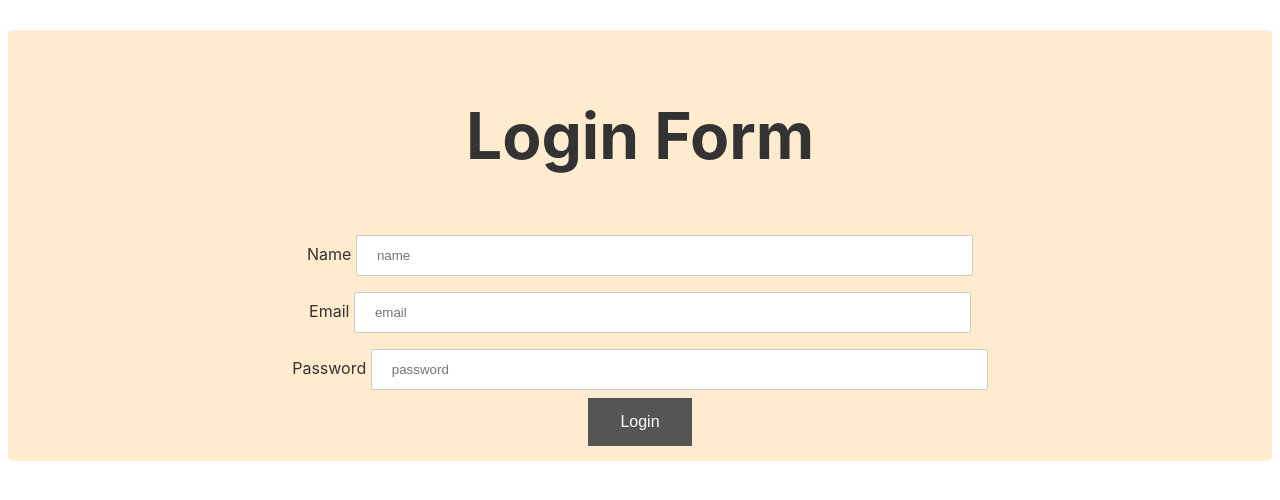
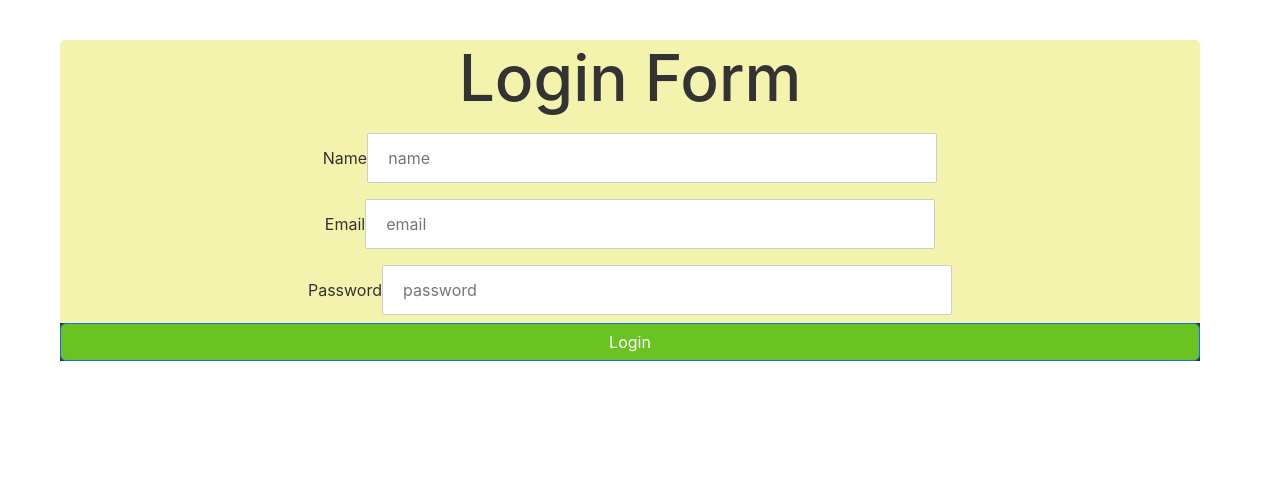
Before and after one commit to rabayarabu/React-Express-Project, a React (Create React App) app in the folder client/: page / in a window 1280 px wide. Shown: the top 500 px of the page. Built offline with nearby package versions, Linux system fonts and the light colour scheme; no server answers.

Commit message:
button updated

```diff
--- a/client/public/index.html
+++ b/client/public/index.html
@@ -15,6 +15,7 @@
       user's mobile device or desktop. See https://developers.google.com/web/fundamentals/web-app-manifest/
     -->
     <link rel="manifest" href="%PUBLIC_URL%/manifest.json" />
+    <link href="https://cdn.jsdelivr.net/npm/bootstrap@5.2.1/dist/css/bootstrap.min.css" rel="stylesheet">
     <!--
       Notice the use of %PUBLIC_URL% in the tags above.
       It will be replaced with the URL of the `public` folder during the build.
@@ -40,5 +41,7 @@
       To create a production bundle, use `npm run build` or `yarn build`.
     -->
     <script src="https://cdn.jsdelivr.net/npm/axios/dist/axios.min.js"></script>
+
+    <script src="https://cdn.jsdelivr.net/npm/bootstrap@5.2.1/dist/js/bootstrap.bundle.min.js"></script>
   </body>
 </html>
--- a/client/src/components/Form.js
+++ b/client/src/components/Form.js
@@ -48,6 +48,8 @@ function Form() {
 
 
     return (
+        <body>
+
             <div className="container">
 
            {/* <pre>{JSON.stringify(formvalues, undefined, 2)}</pre> */}
@@ -82,13 +84,18 @@ function Form() {
                            onChange={handleChange}
                        />
                    </div>
-                    <button onSubmit={handleSubmit} className="fluid ui button blue" >Login</button>
+                   <div className='d-grid'>
+                   <button  type="button" className="btn btn-primary btn-block btn-login" onSubmit={handleSubmit}>Login</button>
+                   </div>
                </div>
 
            </form>
            <div>{}</div>
 
        </div>
+        </body>
+
+
     )
 }
 
--- a/client/src/components/styles.css
+++ b/client/src/components/styles.css
@@ -1,8 +1,8 @@
 .container{
-    background-color: blanchedalmond;
+    background-color: rgb(243, 243, 174);
     font-family: -apple-system, BlinkMacSystemFont, 'Segoe UI', 'Roboto', 'Helvetica Neue', Arial, sans-serif;
-    margin: 30px 8px;
-    padding: 15px;
+    margin: 40px 60px;
+    padding: 0;
     border-radius: 5px;
     font-size: 1rem;
     line-height: 1.5;
@@ -13,16 +13,7 @@
     font-size: 4rem;
     text-align: center;
 }
-button {
-    background-color: #555555;
-    border: none;
-    color: white;
-    padding: 15px 32px;
-    text-align: center;
-    text-decoration: none;
-    display: inline-block;
-    font-size: 16px;
-}
+
 
 input{
     width: 50%;
@@ -46,3 +37,10 @@ h1{
 .field{
     size: large;
 }
+.d-grid{
+    background-color: #333;
+}
+
+.btn-login{
+    background-color: #6ac223 !important;
+}
```
Also changed, not shown: client/src/images/imgBackground.jpg (added). Lines whose indentation alone changed are shown as unchanged.
